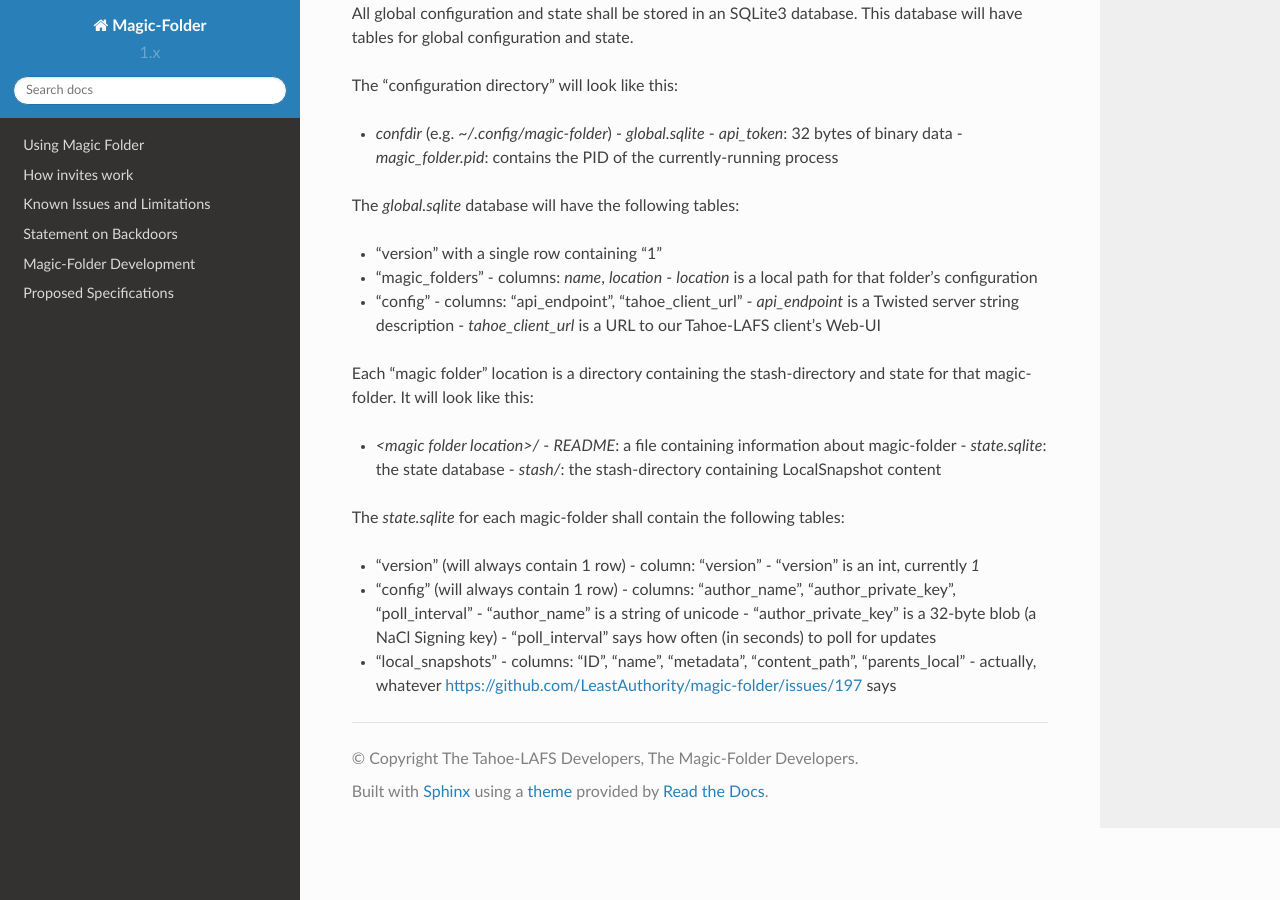
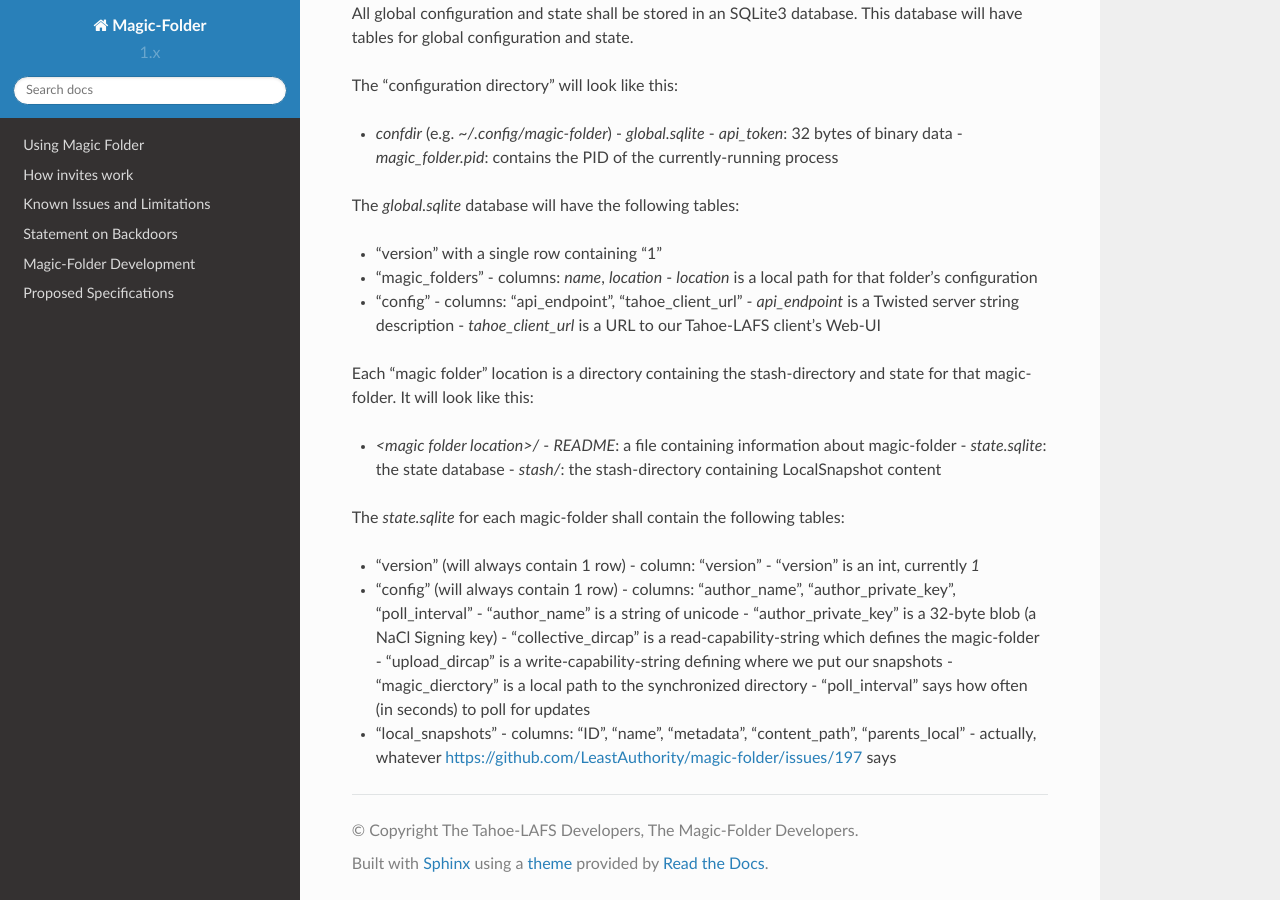
Before and after one commit to tahoe-lafs/magic-folder, a Sphinx documentation site: the page built from docs/config.rst, in a window 1280 px wide and 900 px high, scrolled down 2226 px. Built offline with Sphinx 7.4.7 and the Read the Docs theme 2.0.0, drawn with Linux system fonts in a browser that asks for light colours.

Commit message:
more config required for magic-folders

```diff
--- a/docs/config.rst
+++ b/docs/config.rst
@@ -163,6 +163,9 @@ tables:
   - columns: "author_name", "author_private_key", "poll_interval"
   - "author_name" is a string of unicode
   - "author_private_key" is a 32-byte blob (a NaCl Signing key)
+  - "collective_dircap" is a read-capability-string which defines the magic-folder
+  - "upload_dircap" is a write-capability-string defining where we put our snapshots
+  - "magic_dierctory" is a local path to the synchronized directory
   - "poll_interval" says how often (in seconds) to poll for updates
 - "local_snapshots"
   - columns: "ID", "name", "metadata", "content_path", "parents_local"
```
